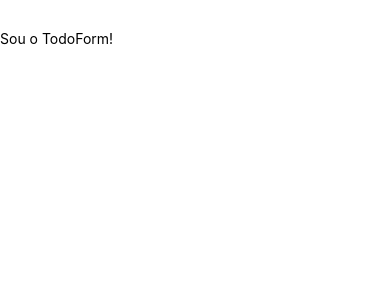
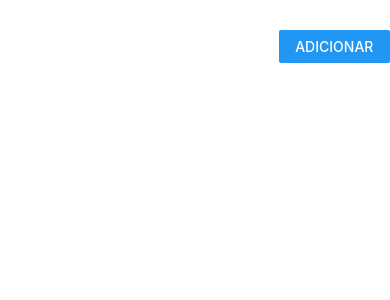
Before and after one commit to danielkenji01/TodoApp, a React Native app: screen / in a window 390 px wide. Shown: the top 300 px of the page. Built offline with nearby package versions, Linux system fonts and the light colour scheme.

Commit message:
Estilização e funcionamento inicial do formulário

```diff
--- /dev/null
+++ b/src/components/Input.js
@@ -0,0 +1,20 @@
+import React from 'react';
+import  { View, Text, StyleSheet, TextInput } from 'react-native';
+
+const Input = ({ onChangeText, value }) => (
+    <TextInput
+        style={styles.input}
+        onChangeText={onChangeText}
+        value={value}
+        underlineColorAndroid="#000"
+    />
+);
+
+const styles = StyleSheet.create({
+    input: {
+        paddingLeft: 15,
+        paddingBottom: 15
+    }
+});
+
+export default Input;
--- a/src/components/TodoForm.js
+++ b/src/components/TodoForm.js
@@ -1,12 +1,59 @@
 import React from 'react';
-import  { View, Text, StyleSheet } from 'react-native';
+import  { View, StyleSheet, Button } from 'react-native';
+
+import Input from './Input';
 
 export default class TodoForm extends React.Component {
+
+    constructor(props) {
+        super(props);
+
+        this.state = {
+            text: ''
+        }
+    }
+
+    onChangeText(text) {
+        this.setState({
+            text
+        })
+    }
+
+    onPress() {
+        console.log(this.state.text);
+    }
+
     render() {
+
+        const { text } = this.state;
+
         return (
-            <View>
-                <Text>Sou o TodoForm!</Text>
+            <View style={styles.formContainer}>
+                <View style={styles.inputContainer}>
+                    <Input
+                        onChangeText={text => this.onChangeText(text)}
+                        value={text}
+                    />
+                </View>
+                <View style={styles.buttonContainer}>
+                    <Button
+                        title="Adicionar"
+                        onPress={() => this.onPress()}
+                    />
+                </View>
             </View>
         )
     }
 }
+
+const styles = StyleSheet.create({
+    formContainer: {
+        flexDirection: 'row'
+    },
+    inputContainer: {
+        flex: 5
+    },
+    buttonContainer: {
+        flex: 2
+    }
+})
```
